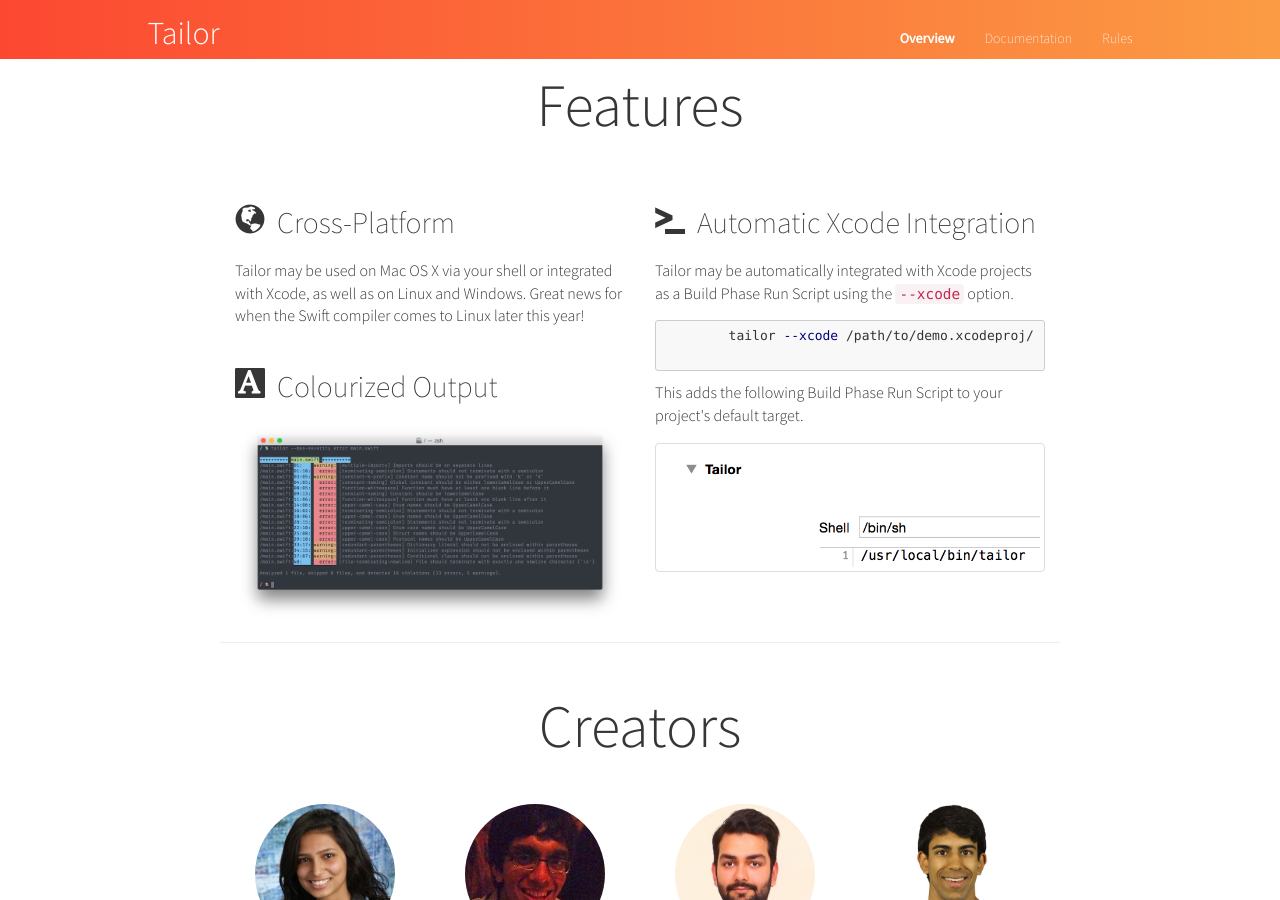
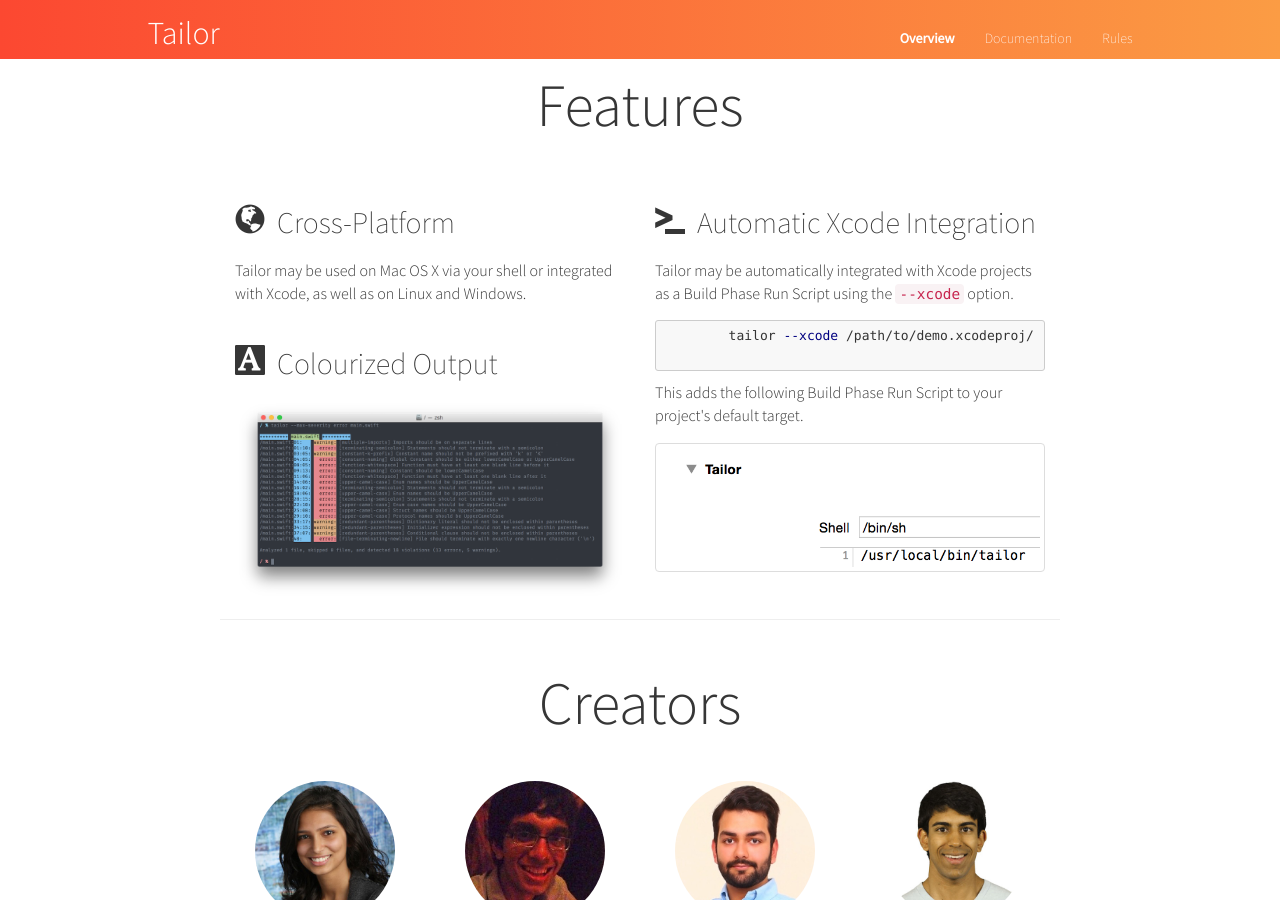
Before and after one commit to sleekbyte/tailor, a Jekyll site: the page built from index.html, in a window 1280 px wide and 900 px high, scrolled down 1480 px. Built offline with Jekyll 4.4.1, drawn with Linux system fonts in a browser that asks for light colours; nearby versions of some CDN libraries; comment, search, counter and statistics services are not loaded.

Commit message:
Update content
* Use swift.org link instead of developer.apple.com
* Update crossplatform feature description

```diff
--- a/_data/guides.yml
+++ b/_data/guides.yml
@@ -1,5 +1,5 @@
 - name: The Swift Programming Language
-  url: https://developer.apple.com/library/ios/documentation/Swift/Conceptual/Swift_Programming_Language/
+  url: https://swift.org/about/
 - name: GitHub
   url: https://github.com/github/swift-style-guide
 - name: Ray Wenderlich
--- a/index.html
+++ b/index.html
@@ -71,7 +71,7 @@
   <div class="row">
     <div class="col-md-6 feature">
       <h2><span class="glyphicon glyphicon-globe" aria-hidden="true"></span>&nbsp;&nbsp;Cross-Platform</h2>
-      <p>Tailor may be used on Mac OS X via your shell or integrated with Xcode, as well as on Linux and Windows. Great news for when the Swift compiler comes to Linux later this year!</p>
+      <p>Tailor may be used on Mac OS X via your shell or integrated with Xcode, as well as on Linux and Windows.</p>
       <h2><span class="glyphicon glyphicon-text-background" aria-hidden="true"></span>&nbsp;&nbsp;Colourized Output</h2>
       <img class="center-block img-responsive" src="/assets/images/colour-console.png" alt="Coloured console">
     </div>
```
